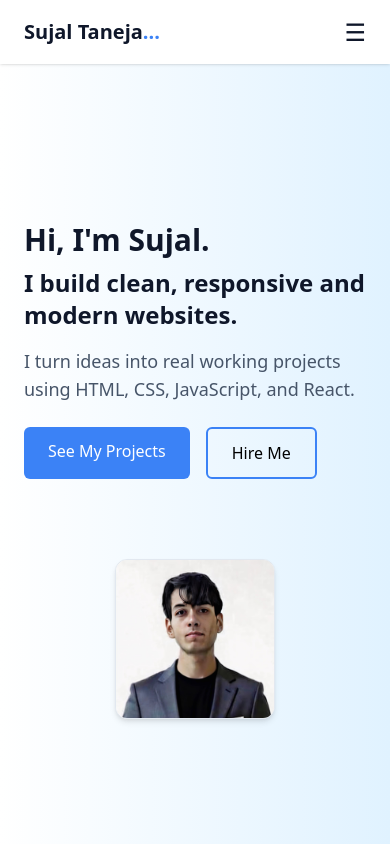
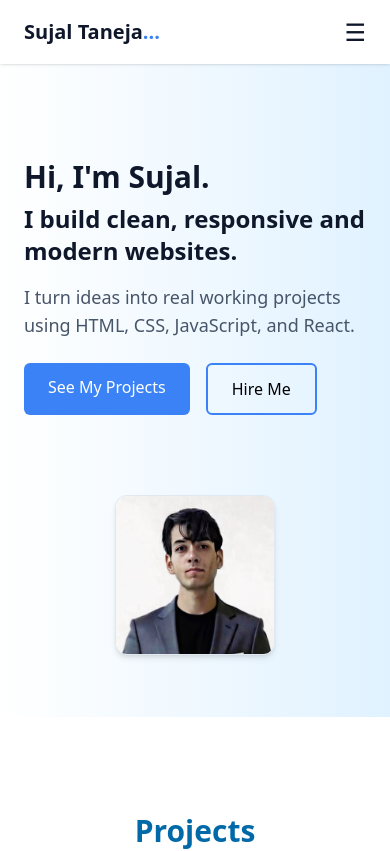
Before and after one commit to mniSujalTaneja/Portfolio, a React (Vite) app: page / in a window 390 px wide. Shown: the top 851 px of the page. Built offline with nearby package versions, Linux system fonts and the light colour scheme.

Commit message:
mobile ver fix

```diff
--- a/src/components/Hero/Hero.jsx
+++ b/src/components/Hero/Hero.jsx
@@ -2,7 +2,7 @@ import React from 'react'
 import photo from "../../assets/photo.jpeg"
 const Hero = () => {
     return (
-        <section id='home' className='w-full min-h-screen flex items-center bg-gradient-to-r from-white to-[#E0F2FF] pt-24'>
+        <section id='home' className='w-full min-h-[85vh] md:min-h-screen flex items-center bg-gradient-to-r from-white to-[#E0F2FF] pt-24'>
             <div className='max-w-6xl mx-auto px-6 py-12 grid md:grid-cols-2 gap-10'>
                 <div className='flex flex-col justify-center'>
                     <h1 className="text-3xl md:text-5xl font-bold text-[#0F172A] leading-tight">
```
